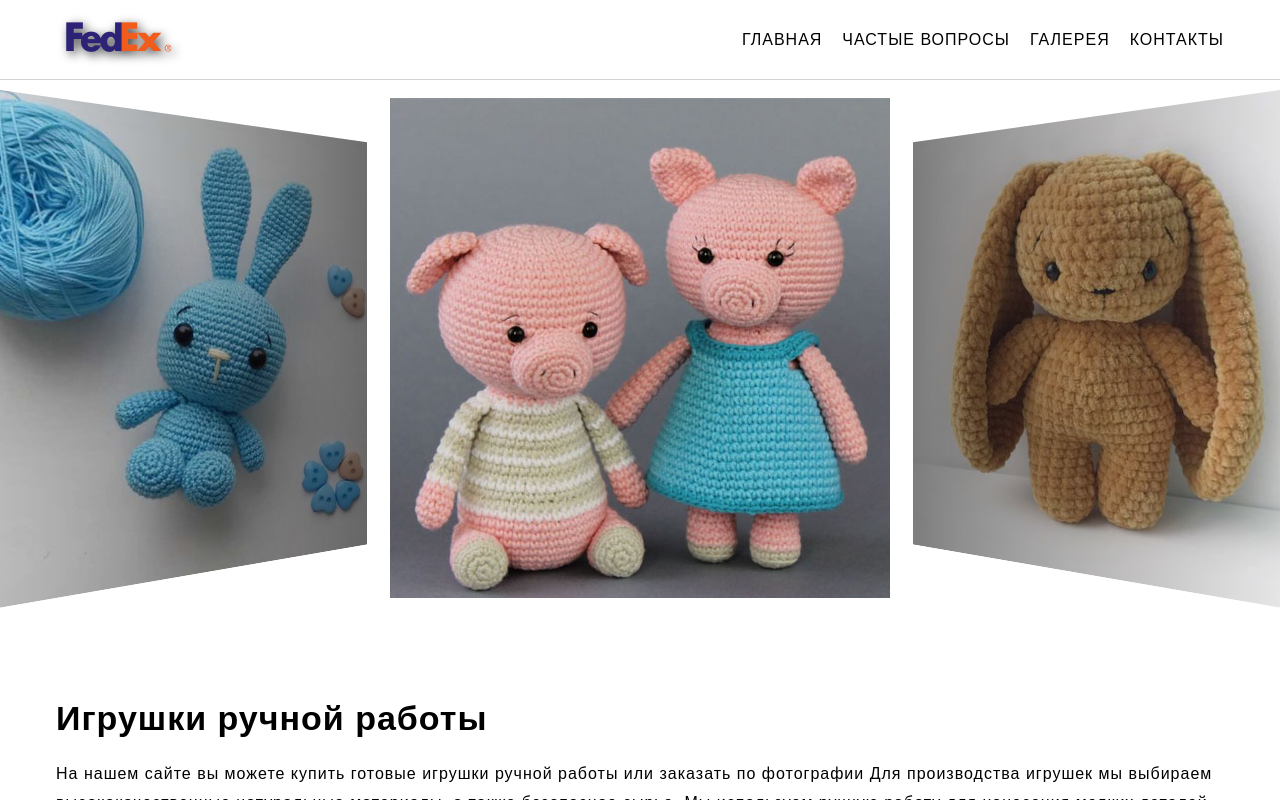
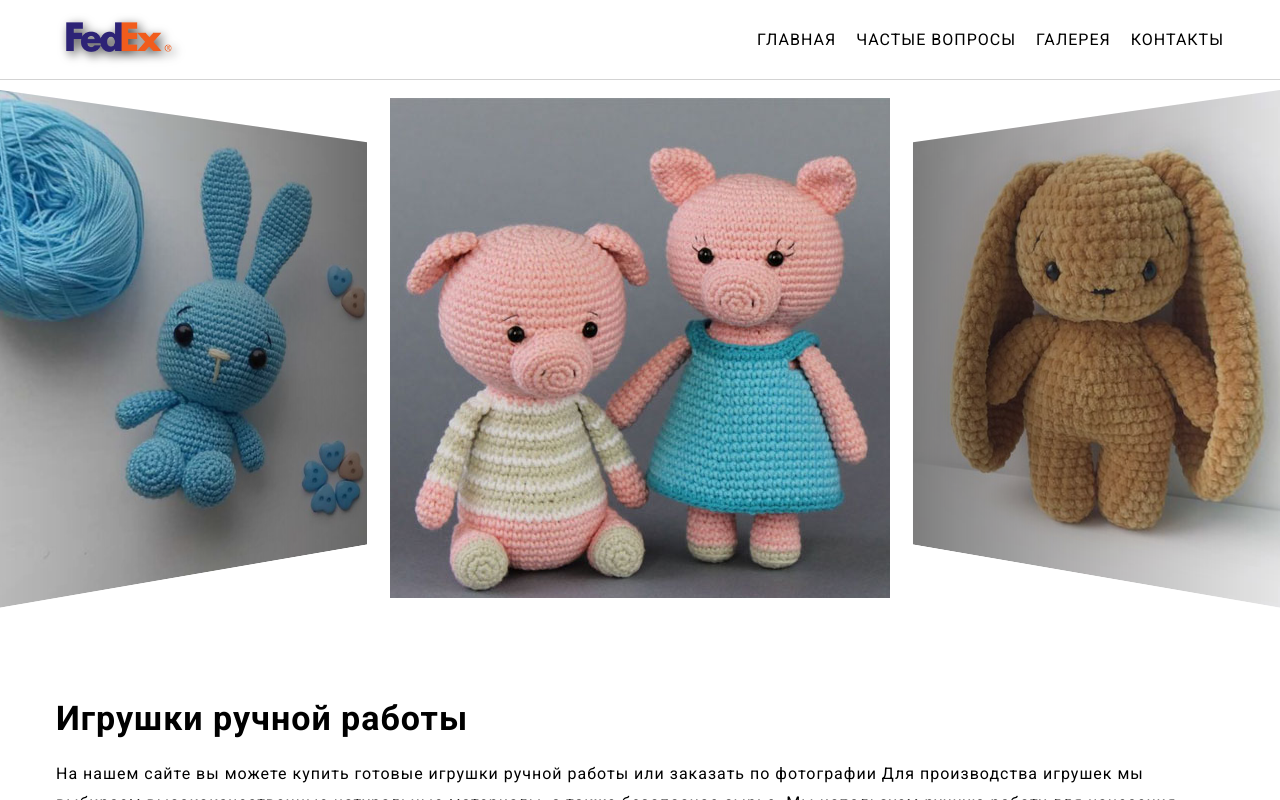
Before and after one commit to Hama-Gama/toys_zhenya_tukusheva, a plain HTML site: page index.html in a window 1280 px wide. Drawn offline with nearby package versions, Linux system fonts and the light colour scheme.

Commit message:
Update style.css

```diff
--- a/style.css
+++ b/style.css
@@ -1,3 +1,5 @@
+@import url('https://fonts.googleapis.com/css2?family=Roboto:wght@400;500;700&display=swap');
+
 *,*::before,*::after{
     padding: 0;
     margin: 0;
@@ -6,7 +8,7 @@
 }
 html,body{
     height: 100%;
-    font-family: sans-serif;
+    font-family: 'Roboto', sans-serif;
     line-height: 1.3;
     letter-spacing: 1px;
     overflow-x: hidden;
```
